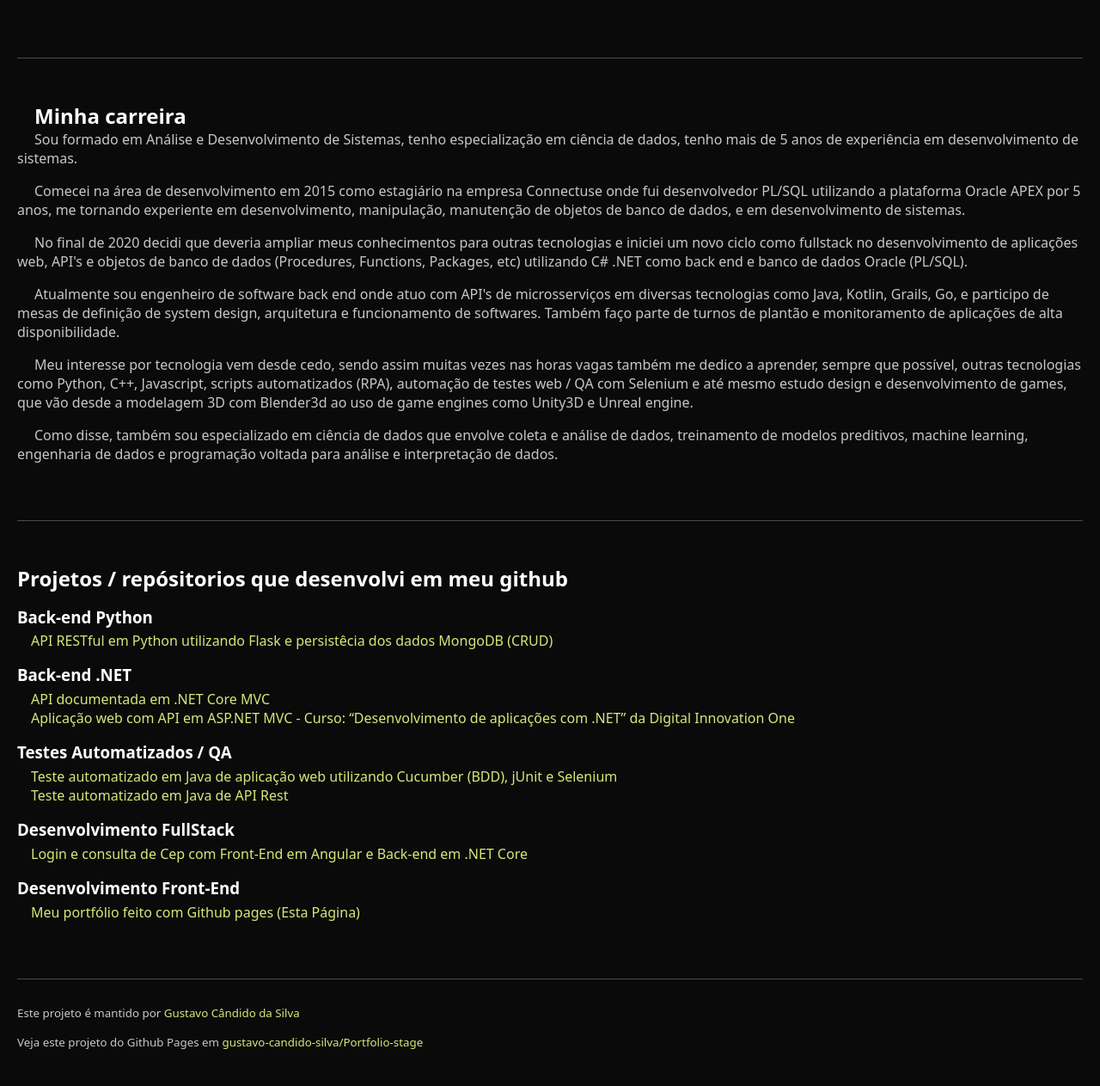
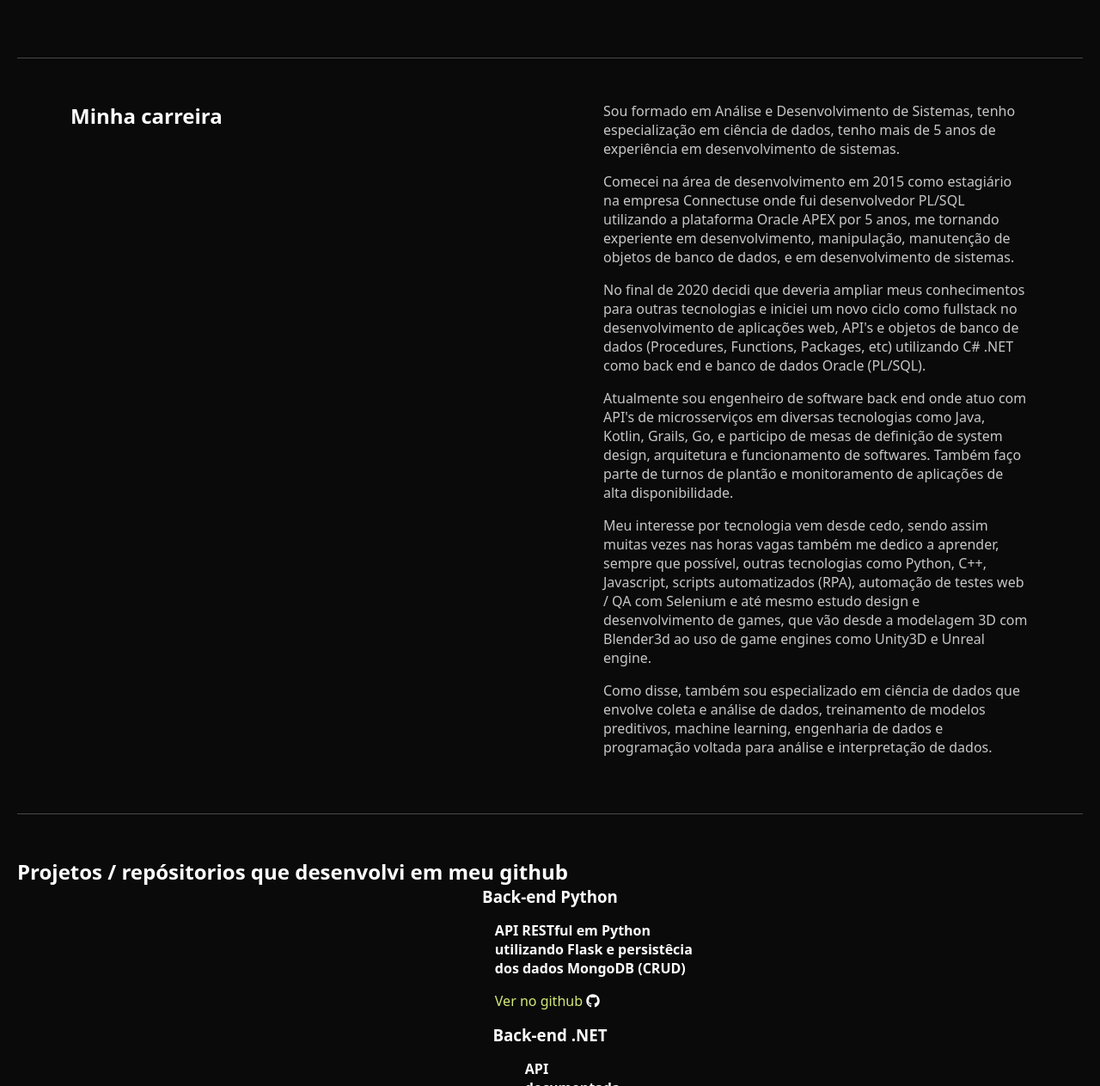
Before and after one commit to gustavo-candido-silva/Portfolio-stage, a Jekyll site: the page built from README.md, in a window 1280 px wide and 1400 px high, scrolled down 502 px, cut to the strip 137-1400 px from the top of the window. Shown: the whole strip at 86% size. Built offline with Jekyll 4.4.1, drawn with Linux system fonts in a browser that asks for light colours; nearby versions of some CDN libraries; our own code applies the rules of GitHub Pages for plain Markdown files; a script that is not in the unit is left out; the repository's description, which GitHub fills in, is left out; some of the changed text lies outside the part shown.

Commit message:
adjusting projects list

```diff
--- a/_layouts/page.html
+++ b/_layouts/page.html
@@ -62,70 +62,133 @@
             <h2>Projetos / repósitorios que desenvolvi em meu github</h2>
           </div>
           <div id="projects-list">
-            <!-- projects list -->
+            <!-- projects stack and list -->
+            <div class="stack">
+              <h3>Back-end Python</h3>
               <div class="project">
-              <h3>Back-end Python</h3>
-              <ul>
-                <li>
+                <div class="project-item">
+                  <!-- project image here-->
+                </div>
+                <div class="project-item">
+                  <!-- project description and links here-->
+                   <h4>API RESTful em Python utilizando Flask e persistêcia dos dados MongoDB (CRUD)</h4>
+                   <p></p>
+                   <div class="project-links">
                       <a href="https://gustavo-candido-silva.github.io/Python-RESTful-API-using-Flask-and-MongoDB/" target="_blank">
-                    API RESTful em Python utilizando Flask e persistêcia dos dados MongoDB (CRUD)
+                        Ver no github <i class="fa-brands fa-github"></i>
                       </a>
-                </li>
-              </ul>
+                   </div>
+                </div>
+              </div>
             </div>
             <!-- projects list -->
+            <div class="stack">
+              <h3>Back-end .NET</h3>
               <div class="project">
-              <h3>Back-end .NET</h3>
-              <ul>
-                <li>
+                <div class="project-item">
+                  <!-- project image here-->
+                </div>
+                <div class="project-item">
+                  <!-- project description and links here-->
+                  <h4>API documentada em .NET Core MVC</h4>
+                  <p></p>
+                  <div class="project-links">
                       <a href="https://github.com/gustavo-candido-silva/API-documentada-em-.NET-Core-MVC" target="_blank">
-                    API documentada em .NET Core MVC
+                        Ver no github <i class="fa-brands fa-github"></i>
                       </a>
-                </li>
-                <li>
+                  </div>
+                </div>
+              </div>
+              <div class="project">
+                <div class="project-item">
+                  <!-- project image here-->
+                </div>
+                <div class="project-item">
+                  <!-- project description and links here-->
+                  <h4>Aplicação web com API em ASP.NET MVC - Curso: “Desenvolvimento de aplicações com .NET” da Digital Innovation One</h4>
+                  <p></p>
+                  <div class="project-links">
                       <a href="https://gustavo-candido-silva.github.io/Exemplo-ASP.NET-MVC-em-C---Web-API-s-e-Testes/" target="_blank">
-                    Aplicação web com API em ASP.NET MVC - Curso: “Desenvolvimento de aplicações com .NET” da Digital Innovation One
+                        Ver no github <i class="fa-brands fa-github"></i>
                       </a>
-                </li>
-              </ul>
+                  </div>
+                </div>
+              </div>
             </div>
             <!-- projects list -->
+            <div class="stack">
+              <h3>Testes Automatizados / QA</h3>
               <div class="project">
-              <h3>Testes Automatizados / QA</h3>
-              <ul>
-                <li>
+                <div class="project-item">
+                  <!-- project image here-->
+                </div>
+
+                <div class="project-item">
+                  <!-- project description and links here-->
+                   <h4>Teste automatizado em Java de aplicação web utilizando Cucumber (BDD), jUnit e Selenium</h4>
+                   <p></p>
+                   <div class="project-links">
                       <a href="https://github.com/gustavo-candido-silva/INM-PHPTRAVEL-WEB" target="_blank">
-                    Teste automatizado em Java de aplicação web utilizando Cucumber (BDD), jUnit e Selenium
+                        Ver no github <i class="fa-brands fa-github"></i>
                       </a>
-                </li>
-                <li>
+                   </div>
+                </div>
+              </div>
+              <div class="project">
+                <div class="project-item">
+                  <!-- project image here-->
+                </div>
+                <div class="project-item">
+                  <!-- project description and links here-->
+                   <h4>Teste automatizado em Java de API Rest</h4>
+                   <p></p>
+                   <div class="project-links">
                       <a href="https://github.com/gustavo-candido-silva/INM-REQRES-API" target="_blank">
-                    Teste automatizado em Java de API Rest
+                        Ver no github <i class="fa-brands fa-github"></i>
                       </a>
-                </li>
-              </ul>
+                   </div>
+                </div>
+              </div>
             </div>
             <!-- projects list -->
+            <div class="stack">
+              <h3>Desenvolvimento FullStack</h3>
               <div class="project">
-              <h3>Desenvolvimento FullStack</h3>
-              <ul>
-                <li>
+                <div class="project-item">
+                  <!-- project image here-->
+                </div>
+                <div class="project-item">
+                  <!-- project description and links here-->
+                   <h4>Login e consulta de Cep com Front-End em Angular e Back-end em .NET Core</h4>
+                   <p></p>
+                   <div class="project-links">
                       <a href="https://gustavo-candido-silva.github.io/ConsultaCep-Angular-e-.NET-Core/" target="_blank">
-                    Login e consulta de Cep com Front-End em Angular e Back-end em .NET Core
+                        Ver no github <i class="fa-brands fa-github"></i>
                       </a>
-                </li>
-              </ul>
+                   </div>
+                </div>
+              </div>
             </div>
             <!-- projects list -->
+            <div class="stack">
+              <!-- projects list -->
+              <h3>Desenvolvimento Front-End</h3>
               <div class="project">
-              <h3>Desenvolvimento Front-End</h3>
-              <ul>
-                <li>
+
+                <div class="project-item">
+                  <!-- project image here-->
+                </div>
+                <div class="project-item">
+                  <!-- project description and links here-->
+                   <h4>Meu portfólio feito com Github pages (Esta Página)</h4>
+                   <p></p>
+                   <div class="project-links">
                       <a href="https://github.com/gustavo-candido-silva/Portfolio" target="_blank">
-                    Meu portfólio feito com Github pages (Esta Página)
+                        Ver no github <i class="fa-brands fa-github"></i>
                       </a>
-                </li>
-              </ul>
+                   </div>
+                </div>
+              </div>
             </div>
           </div>
         </section>
--- a/assets/css/style.css
+++ b/assets/css/style.css
@@ -106,12 +106,28 @@ nav {
 
 /* career */
 #career {
-    text-indent: 20px;
+    display: flex;
+    justify-content: space-around;
+}
+
+.career-item {
+    width: 40%;
 }
 
 /* Projects */
+.stack {
+    display: flex;
+    justify-content: center;
+    flex-direction: column;
+    align-items: center;
+}
+
 .project {
-    margin: 1rem 0;
+    display: flex;
+}
+
+.project-item {
+    width: 40%;
 }
 
 .project ul {
```
Lines whose indentation alone changed are shown as unchanged.
